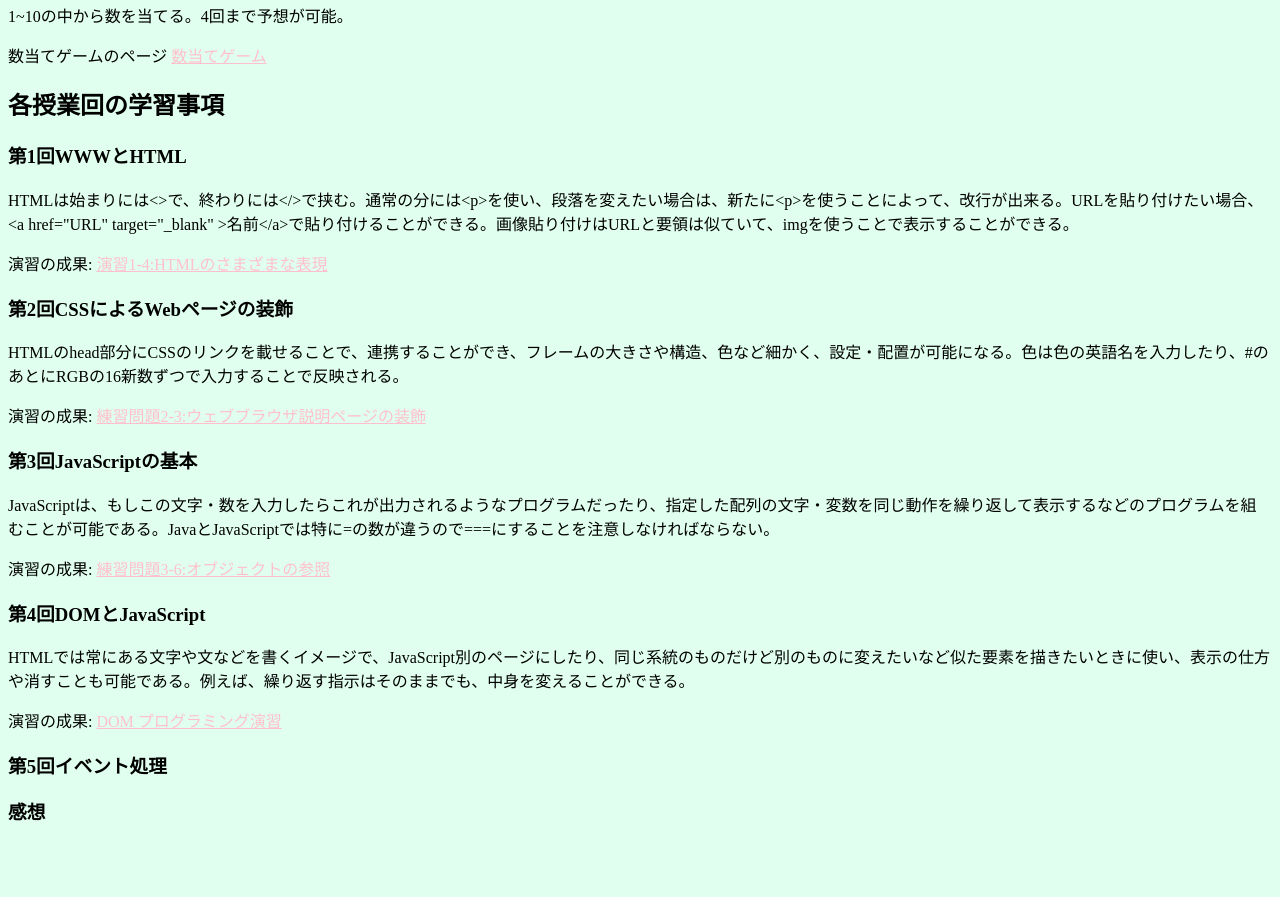
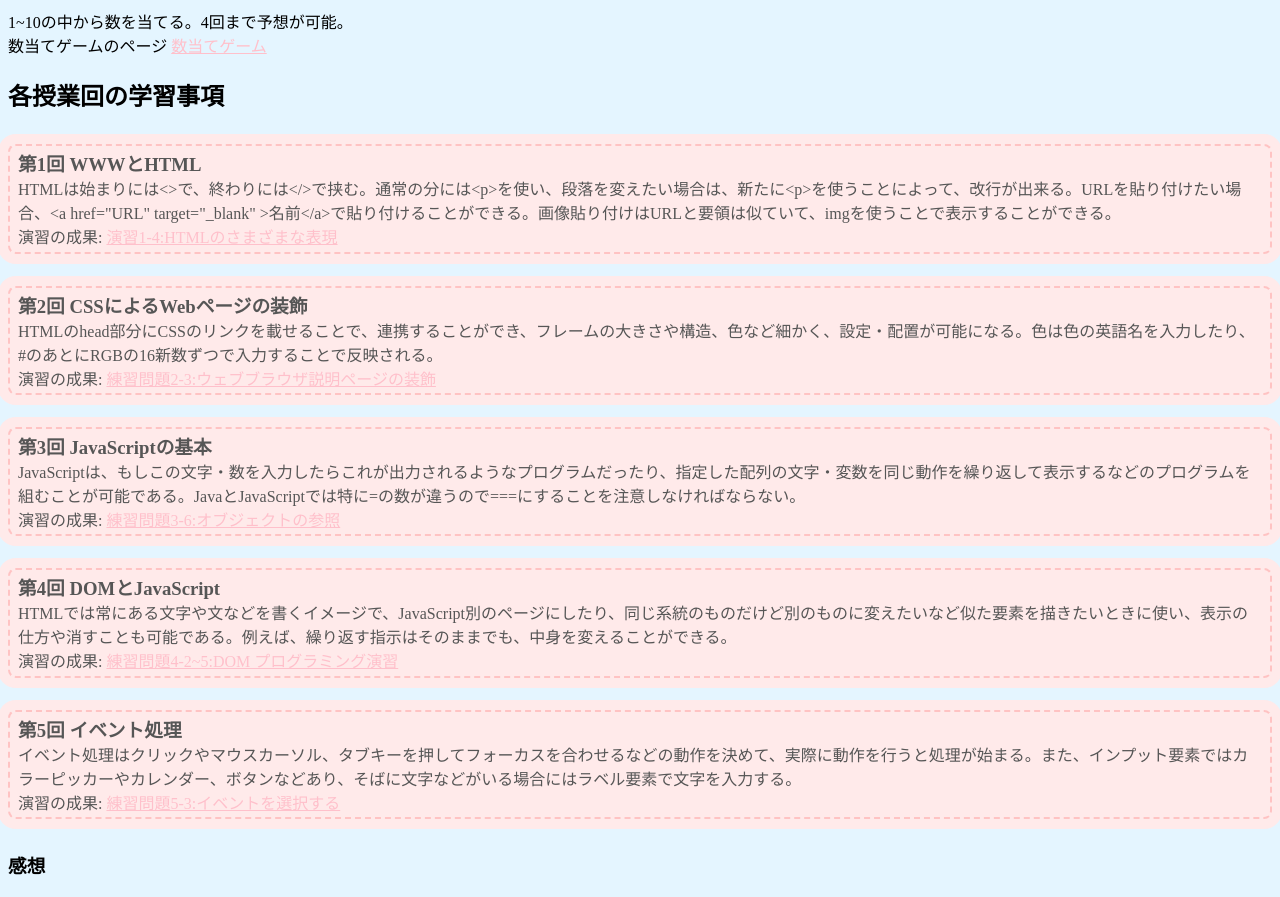
Before and after one commit to G386632023/medialabo, a plain HTML site: page index.html in a window 1280 px wide. Shown: the part 335-1232 px from the top of the page. Before the commit the page ends 1178 px from the top, so only its background shows below. Drawn offline with Linux system fonts and the light colour scheme.

Commit message:
index-css

```diff
--- a/index.html
+++ b/index.html
@@ -29,40 +29,61 @@
     </p>
 
     <h2>各授業回の学習事項</h2>
-    <h3>第1回WWWとHTML</h3>
+
+  <div class="box1">
+    <h3>第1回 WWWとHTML</h3>
     <p>HTMLは始まりには&lt;&gt;で、終わりには&lt;/&gt;で挟む。通常の分には&lt;p&gt;を使い、段落を変えたい場合は、新たに&lt;p&gt;を使うことによって、改行が出来る。URLを貼り付けたい場合、&lt;a href=&quot;URL&quot; target=&quot;_blank&quot; &gt;名前&lt;/a&gt;で貼り付けることができる。画像貼り付けはURLと要領は似ていて、imgを使うことで表示することができる。</p>
     <p>演習の成果:
        <a href="practice-html/elements.html"
           title="演習1-4"
           target="_blank">演習1-4:HTMLのさまざまな表現</a>
     </p>
-    <h3>第2回CSSによるWebページの装飾</h3>
+  </div>
+
+  <div class="box2">
+    <h3>第2回 CSSによるWebページの装飾</h3>
     <p>HTMLのhead部分にCSSのリンクを載せることで、連携することができ、フレームの大きさや構造、色など細かく、設定・配置が可能になる。色は色の英語名を入力したり、#のあとにRGBの16新数ずつで入力することで反映される。</p>
     <p>演習の成果:
       <a href="practice-css/browser-intro.html"
          title="練習問題2-3"
          target="_blank">練習問題2-3:ウェブブラウザ説明ページの装飾</a>
-   </p>
-    <h3>第3回JavaScriptの基本</h3>
+    </p>
+  </div>
+
+  <div class="box3">
+    <h3>第3回 JavaScriptの基本</h3>
     <p>JavaScriptは、もしこの文字・数を入力したらこれが出力されるようなプログラムだったり、指定した配列の文字・変数を同じ動作を繰り返して表示するなどのプログラムを組むことが可能である。JavaとJavaScriptでは特に=の数が違うので===にすることを注意しなければならない。</p>
     <p>演習の成果:
       <a href="practice-js/obj-practice.html"
       title="練習問題3-6"
       target="_blank">練習問題3-6:オブジェクトの参照</a>
     </p>
+  </div>
 
-    <h3>第4回DOMとJavaScript</h3>
+  <div class="box4">
+    <h3>第4回 DOMとJavaScript</h3>
     <p>HTMLでは常にある文字や文などを書くイメージで、JavaScript別のページにしたり、同じ系統のものだけど別のものに変えたいなど似た要素を描きたいときに使い、表示の仕方や消すことも可能である。例えば、繰り返す指示はそのままでも、中身を変えることができる。</p>
     <p>演習の成果:
       <a href="practice-dom/dom-exercise.html"
-      title="練習問題4-2,3,4,5,"
-      target="_blank">DOM プログラミング演習</a>
+      title="練習問題4-2~5"
+      target="_blank">練習問題4-2~5:DOM プログラミング演習</a>
     </p>
+  </div>
 
-    <h3>第5回イベント処理</h3>
+  <div class="box5">
+    <h3>第5回 イベント処理</h3>
+    <p>イベント処理はクリックやマウスカーソル、タブキーを押してフォーカスを合わせるなどの動作を決めて、実際に動作を行うと処理が始まる。また、インプット要素ではカラーピッカーやカレンダー、ボタンなどあり、そばに文字などがいる場合にはラベル要素で文字を入力する。</p>
+    <p>演習の成果:
+      <a href="practice-event/event-list.html"
+      title="練習問題5-3"
+      target="_blank">練習問題5-3:イベントを選択する</a>
+    </p>
+  </div>
 
-  </div>
+
   <h3>感想</h3>
   <p><!--1000文字--></p>
+
+</div>
   </body>
 </html>
--- a/practice-event/event-intro.js
+++ b/practice-event/event-intro.js
@@ -5,6 +5,8 @@ let b1 = document.querySelector('button#blue');
 b1.addEventListener('click', changeH1ColorRed);
 
 //// 以下，練習5-2 でコードを追加
+let b2 = document.querySelector('button#random');
+b2.addEventListener('click', changeBackgroundColorRandom);
 
 
 ////////////////////////////////////////////////////////
--- a/style.css
+++ b/style.css
@@ -1,9 +1,81 @@
 body {
-    background-color: #e0ffef;
+    background-color: #e4f5ff;
 }
 
 h1 {
-    text-shadow: #00fa9a   1px 0 10px;
+    font-size: 250%;
+    background-color: #27bcd2;
+    text-shadow:
+    1px 1px 1px #ffffff,
+    2px 2px 1px #ffffff;
+    text-align: center;
+}
+
+.box1 {
+  padding: 0.2em 0.5em;
+  margin: 2em 0;
+  color: #565656;
+  background: #ffeaea;
+  box-shadow: 0px 0px 0px 10px #ffeaea;
+  border: dashed 2px #ffc3c3;
+  border-radius: 8px;
+}
+.box1 h3, p {
+  margin: 0;
+  padding: 0;
+}
+
+.box2 {
+  padding: 0.2em 0.5em;
+  margin: 2em 0;
+  color: #565656;
+  background: #ffeaea;
+  box-shadow: 0px 0px 0px 10px #ffeaea;
+  border: dashed 2px #ffc3c3;
+  border-radius: 8px;
+}
+.box2 h3, p {
+  margin: 0;
+  padding: 0;
+}
+.box3 {
+  padding: 0.2em 0.5em;
+  margin: 2em 0;
+  color: #565656;
+  background: #ffeaea;
+  box-shadow: 0px 0px 0px 10px #ffeaea;
+  border: dashed 2px #ffc3c3;
+  border-radius: 8px;
+}
+.box3 h3, p {
+  margin: 0;
+  padding: 0;
+}
+.box4 {
+  padding: 0.2em 0.5em;
+  margin: 2em 0;
+  color: #565656;
+  background: #ffeaea;
+  box-shadow: 0px 0px 0px 10px #ffeaea;
+  border: dashed 2px #ffc3c3;
+  border-radius: 8px;
+}
+.box4 h3, p {
+  margin: 0;
+  padding: 0;
+}
+.box5 {
+  padding: 0.2em 0.5em;
+  margin: 2em 0;
+  color: #565656;
+  background: #ffeaea;
+  box-shadow: 0px 0px 0px 10px #ffeaea;
+  border: dashed 2px #ffc3c3;
+  border-radius: 8px;
+}
+.box5 h3, p {
+  margin: 0;
+  padding: 0;
 }
 
 a:link {
```
Also changed, not shown: kazuate.html (+1 -0 lines), practice-event/event-list.js (+9 -9 lines), practice-event/event-list.html (line endings or trailing spaces), 1 other file.
